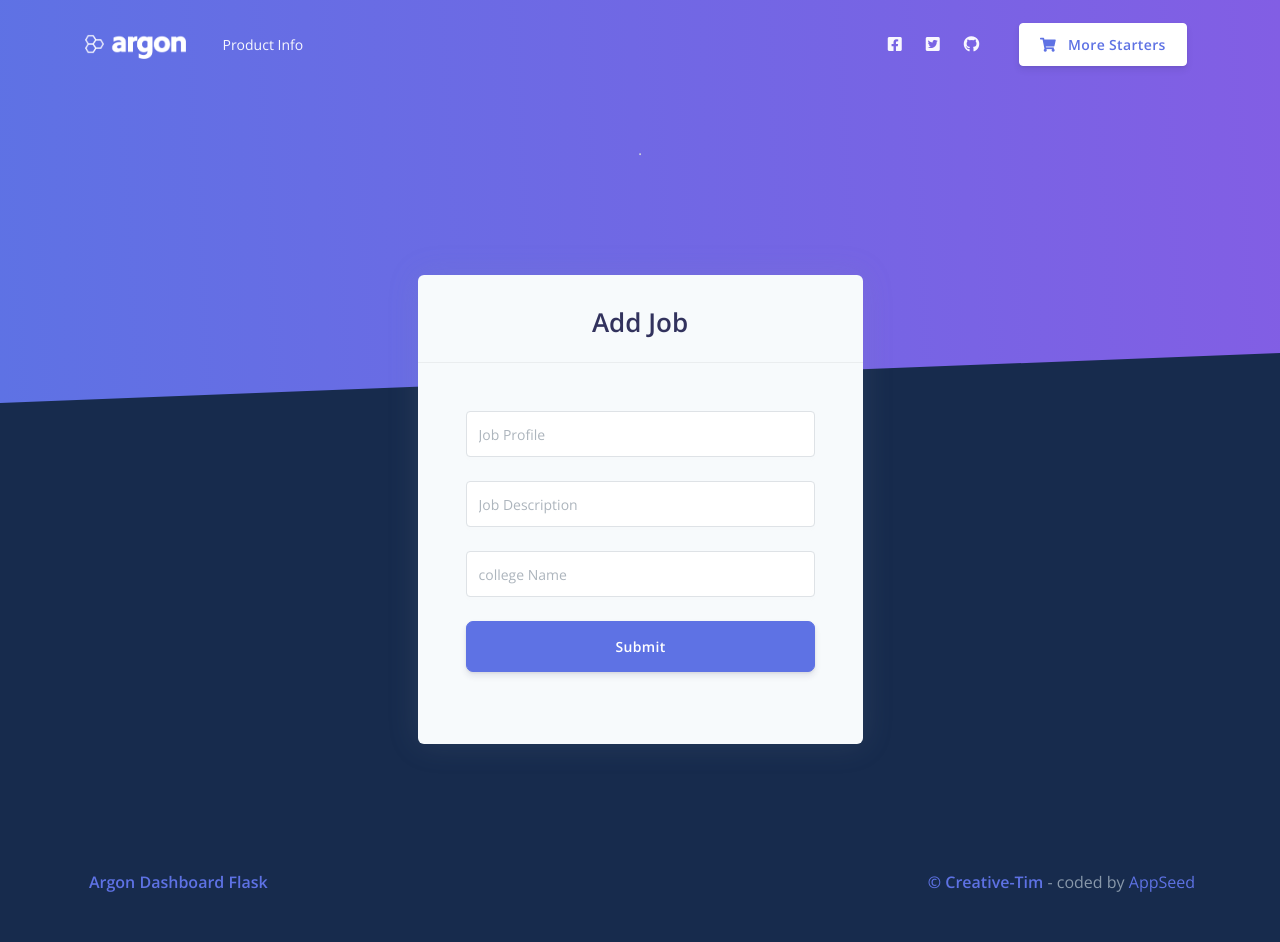
After one commit to shaurya2703/HireMe, a Flask app: page /add_job in a window 1280 px wide. The commit adds this page. Run offline with Flask 2, Linux system fonts and the light colour scheme; a user stored in the database is signed in; some libraries are stand-ins or nearby versions.

Commit message:
add job page added

```diff
--- a/app.py
+++ b/app.py
@@ -1,4 +1,5 @@
 from enum import unique
+import hashlib
 from flask import Flask,render_template, session,request, redirect, url_for, flash
 # from flask_session import Session
 from flask_sqlalchemy import SQLAlchemy
@@ -180,9 +181,34 @@ def interview_page():
             table.append(temp)
         print (table)
 
-        return render_template('interviewer/dashboard.html',name = current_user.name, table=table)
+        return render_template('interviewer/dashboard.html',name = current_user.name,interviewer_id=current_user.id, table=table)
     # else:
     #     return redirect(url_for("interviewer_login"))
+
+@app.route('/add_job', methods = ['GET','POST'])
+@login_required
+def add_job():
+    if request.method == 'POST':
+        job_profile = request.form['job_profile']
+        job_description = request.form['job_description']
+        collegeName = request.form['collegeName']
+        interviewer_id = request.args.get('interviewer_id')
+        path_of_jobdesc="documents/jobdesc/"
+        filepath=path_of_jobdesc+str(hashlib.sha1(bytes(job_description+str(interviewer_id),'utf-8')).hexdigest())+'.txt'
+        with open(filepath,"w+") as file:
+            file.write(job_description)
+        db.session.add(Jobs(job_profile=job_profile,job_description_path=filepath,
+        collegeName=collegeName,
+        interviewer=Interviewer.query.filter_by(id=interviewer_id).first()
+        ))
+        db.session.commit()
+        # print(new_job.job_profile + " " + new_job.job_description_path + " " + new_job.collegeName)
+        # return render_template('interviewer/dashboard.html')
+        return redirect(url_for("interview_page"))
+    else:
+        interviewer_id=request.args.get('interviewer_id')
+        # print(interviewer_id)
+        return render_template('interviewer/includes/add_Job.html',interviewer_id=interviewer_id)
 
 if __name__ == '__main__':
     print("Creating tables")
--- /dev/null
+++ b/documents/jobdesc/5f6fcc58770c44848f62cbbf7bcba0d85b8ae296.txt
@@ -0,0 +1 @@
+nwfkf
--- /dev/null
+++ b/documents/jobdesc/d2cac81eb94e08d083a78a14929ed15e29c79fd4.txt
@@ -0,0 +1 @@
+coding
--- a/templates/interviewer/dashboard.html
+++ b/templates/interviewer/dashboard.html
@@ -21,8 +21,8 @@
 
         </div>
         <div class="col-lg-6 col-5 text-right">
-          <!-- <a href="#" class="btn btn-sm btn-neutral">New</a>
-          <a href="#" class="btn btn-sm btn-neutral">Filters</a> -->
+          <a href="{{ url_for('add_job', interviewer_id = interviewer_id)}}" class="btn btn-sm btn-neutral">Add New Job</a>
+          <!-- <a href="#" class="btn btn-sm btn-neutral">Filters</a> -->
         </div>
       </div>
       <!-- Card stats -->
--- /dev/null
+++ b/templates/interviewer/includes/add_Job.html
@@ -0,0 +1,70 @@
+{% extends 'interviewer/layouts/base-fullscreen.html' %}
+
+{% block title %} Register {% endblock title %}
+
+<!-- Specific CSS goes HERE -->
+<style>
+  .hiddenfield{
+    opacity: 0.0;
+  }
+</style>
+{% block stylesheets %}{% endblock stylesheets %}
+
+{% block content %}
+
+  <!-- Page content -->
+  <div class="container mt--8 pb-5">
+    <div class="row justify-content-center">
+      <div class="col-lg-5 col-md-7">
+        <div class="card bg-secondary shadow border-0">
+          <div class="card-header bg-transparent pb-1">
+
+            <div class="text-muted text-center mt-2 mb-3">
+              <h1>Add Job</h1>
+            </div>
+
+          </div>
+          <div class="card-body px-lg-5 py-lg-5">
+
+            {% if not success %}
+
+              <form role="form" method="post" action="">
+
+                  <div class="col-md-14">
+                    <div class="form-group">
+                      <input type="job_profile" class="form-control" name="job_profile" placeholder="Job Profile">
+                    </div>
+                  </div>
+                  <div class="col-md-14">
+                    <div class="form-group">
+                      <input type="job_description" class="form-control" rows="5" name="job_description" placeholder="Job Description">
+                    </div>
+                  </div>
+                  <div class="col-md-14">
+                    <div class="form-group">
+                      <input type="collegeName" class="form-control" name="collegeName" placeholder="college Name">
+                    </div>
+                  </div>
+
+                <div class="text-center">
+
+                  <button type="submit" class="btn btn-primary btn-lg btn-block my-4">
+                    Submit
+                    </button>
+
+                </div>
+              </form>
+            {% endif %}
+
+          </div>
+        </div>
+
+      </div>
+    </div>
+  </div>
+
+{% endblock content %}
+
+<!-- Specific JS goes HERE -->
+
+{% block javascripts %}{% endblock javascripts %}
--- a/templates/interviewer/layouts/base-fullscreen.html
+++ b/templates/interviewer/layouts/base-fullscreen.html
@@ -39,7 +39,7 @@
 
   <div class="main-content">
 
-    {% include "includes/navigation-fullscreen.html" %}
+    {% include "interviewer/includes/navigation-fullscreen.html" %}
 
     <!-- Header -->
     <div class="header bg-gradient-primary py-7 py-lg-8">
@@ -50,12 +50,10 @@
               <h1 class="text-white">
               <h1 class="text-white">
                 <a target="_blank" class="text-white"
-                   href="https://www.creative-tim.com/product/argon-dashboard-flask">Argon Dashboard Flask</a>
+                   href="https://www.creative-tim.com/product/argon-dashboard-flask"></a>
               </h1>
               <p class="text-lead text-light">
-                UI-Ready open-source admin panel enhanced with database and authentication -
-                Coded by <a target="_blank" class="text-white" href="https://www.creative-tim.com/">Creative-Tim</a>
-                and <a target="_blank" class="text-white" href="https://appseed.us">AppSeed</a>.
+                <a target="_blank" class="text-white" href="https://www.creative-tim.com/"></a><a target="_blank" class="text-white" href="https://appseed.us"></a>.
               </p>
             </div>
           </div>
@@ -70,11 +68,11 @@
 
     {% block content %}{% endblock content %}
 
-    {% include "includes/footer-fullscreen.html" %}
+    {% include "interviewer/includes/footer-fullscreen.html" %}
 
   </div>
 
-  {% include "includes/scripts.html" %}
+  {% include "interviewer/includes/scripts.html" %}
 
   <!-- Specific JS goes HERE -->
   {% block javascripts %}{% endblock javascripts %}
```
Also changed, not shown: site.db.
